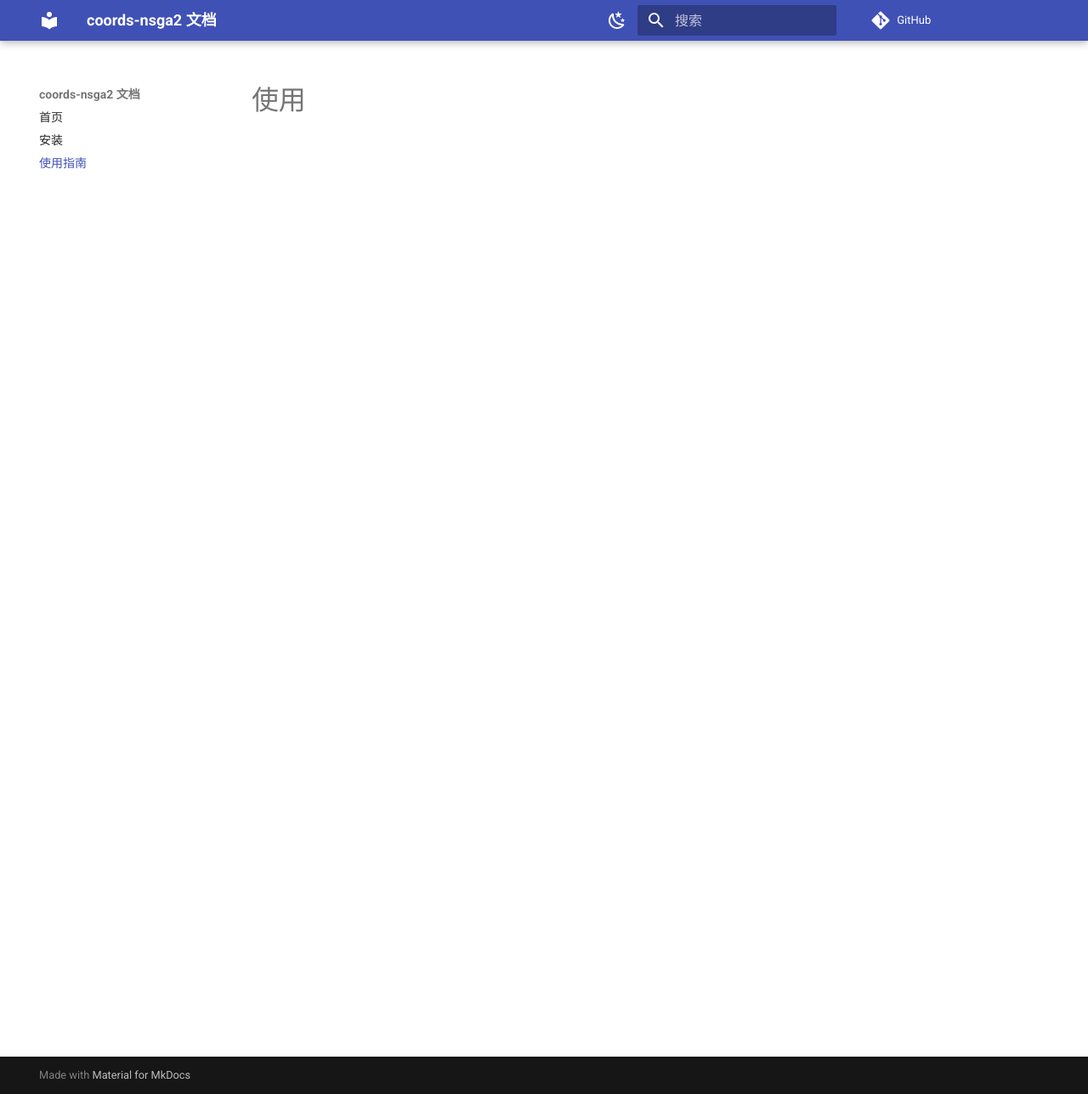
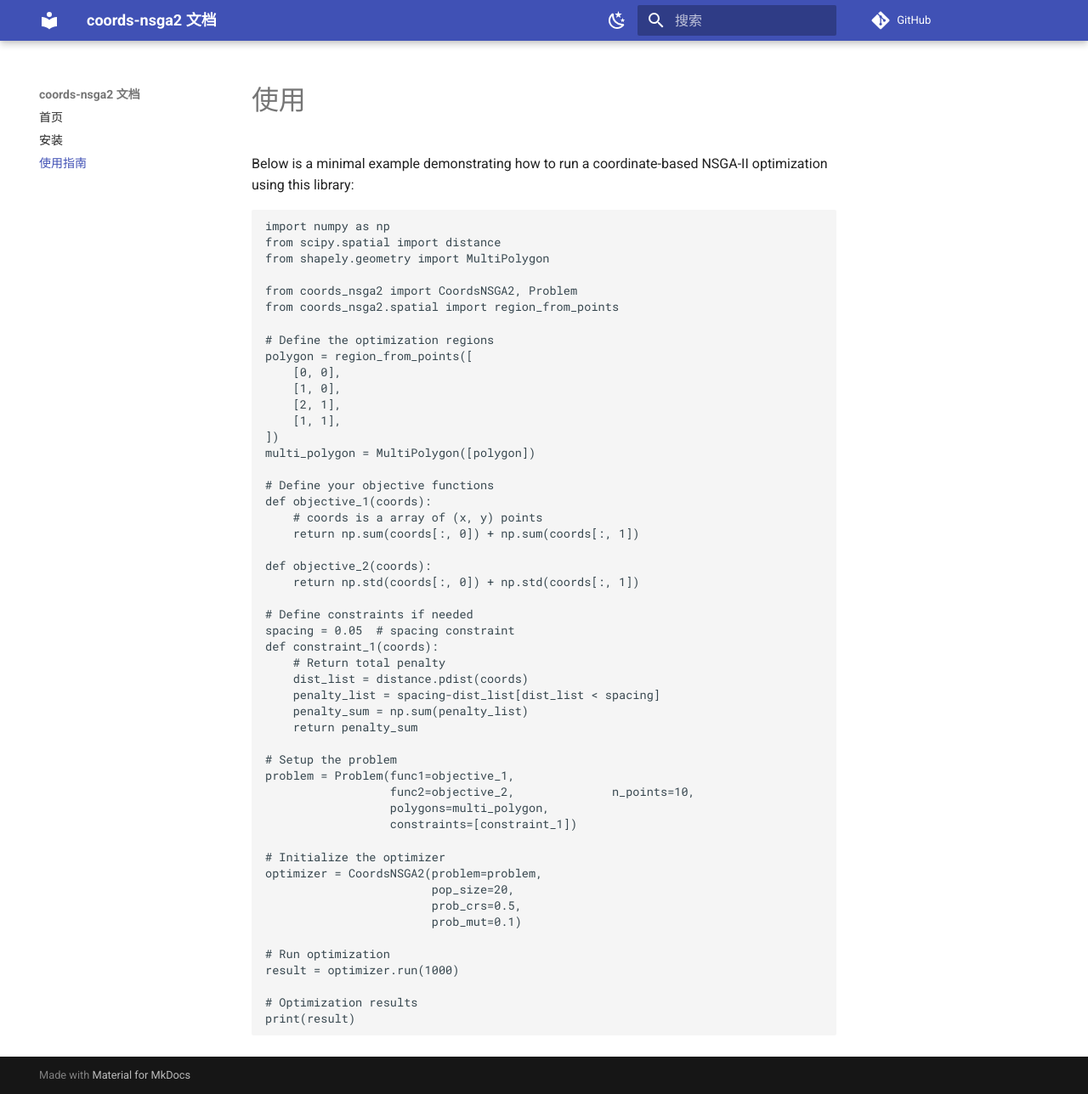
Before and after one commit to ZXF1001/coords-nsga2, an MkDocs documentation site: the page built from docs/usage.md, in a window 1280 px wide and 1288 px high. Shown: the whole window at 85% size. Built offline with MkDocs 1.6.1 and Material for MkDocs 9.7.7, drawn with Linux system fonts in a browser that asks for light colours; comment, search, counter and statistics services are not loaded.

````diff
--- a/docs/usage.md
+++ b/docs/usage.md
@@ -1 +1,56 @@
 # 使用
+
+Below is a minimal example demonstrating how to run a coordinate-based NSGA-II optimization using this library:
+
+```python
+import numpy as np
+from scipy.spatial import distance
+from shapely.geometry import MultiPolygon
+
+from coords_nsga2 import CoordsNSGA2, Problem
+from coords_nsga2.spatial import region_from_points
+
+# Define the optimization regions
+polygon = region_from_points([
+    [0, 0],
+    [1, 0],
+    [2, 1],
+    [1, 1],
+])
+multi_polygon = MultiPolygon([polygon])
+
+# Define your objective functions
+def objective_1(coords):
+    # coords is a array of (x, y) points
+    return np.sum(coords[:, 0]) + np.sum(coords[:, 1])
+
+def objective_2(coords):
+    return np.std(coords[:, 0]) + np.std(coords[:, 1])
+
+# Define constraints if needed
+spacing = 0.05  # spacing constraint
+def constraint_1(coords):
+    # Return total penalty
+    dist_list = distance.pdist(coords)
+    penalty_list = spacing-dist_list[dist_list < spacing]
+    penalty_sum = np.sum(penalty_list)
+    return penalty_sum
+
+# Setup the problem
+problem = Problem(func1=objective_1,
+                  func2=objective_2,              n_points=10,
+                  polygons=multi_polygon,
+                  constraints=[constraint_1])
+
+# Initialize the optimizer
+optimizer = CoordsNSGA2(problem=problem,
+                        pop_size=20,
+                        prob_crs=0.5,
+                        prob_mut=0.1)
+
+# Run optimization
+result = optimizer.run(1000)
+
+# Optimization results
+print(result)
+```
````
Also changed, not shown: README.md (+44 -37 lines), docs/install.md (+12 -0 lines).
